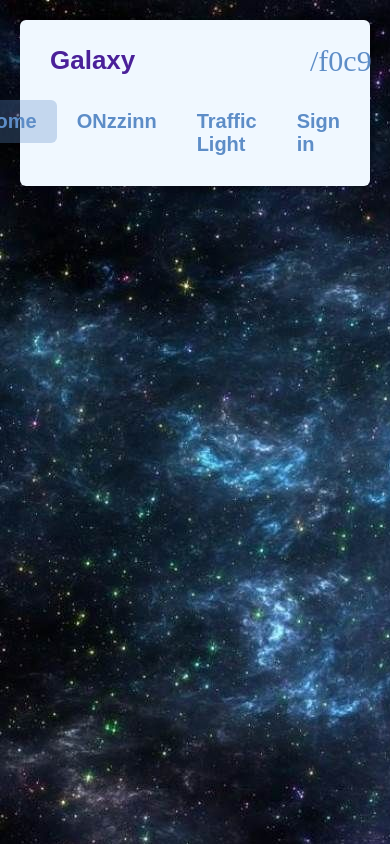
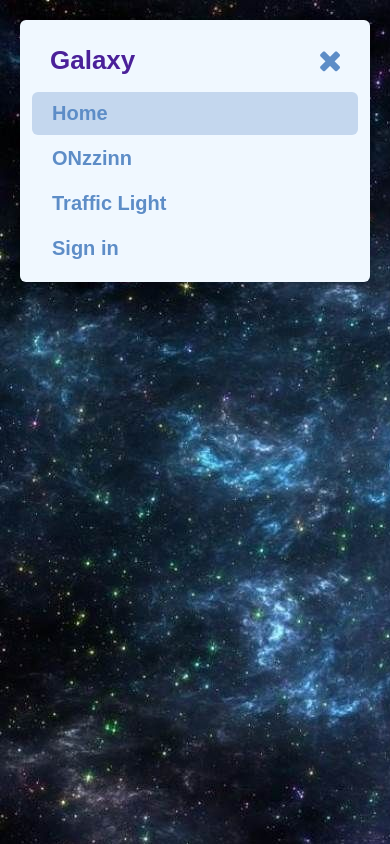
Before and after one commit to Igor-Ponticelli/navbar, a plain HTML site: page index.html in a window 390 px wide. Both pictures are taken after a click on the element 330 px from the left and 60 px from the top of the page. Drawn offline with nearby package versions, Linux system fonts and the light colour scheme.

Commit message:
Navbar finished
Add script

```diff
--- a/index.html
+++ b/index.html
@@ -3,6 +3,7 @@
         <meta charset="utf-8">
         <meta name="viewport" content="width=device-width, initial-scale=1.0">
         <link rel="icon" href="imagens/favicon.png"/>
+        <link rel="stylesheet" href="path/to/font-awesome/css/font-awesome.min.css">
         <link href="https://stackpath.bootstrapcdn.com/font-awesome/4.7.0/css/font-awesome.min.css" rel="stylesheet">
         <link rel="stylesheet" href="style.css" type="text/css">
         <title>Navbar</title>
@@ -23,5 +24,14 @@
             <div class="clearfix"></div>
         </header>
 
+        <script src="https://code.jquery.com/jquery-3.5.1.js" integrity="sha256-QWo7LDvxbWT2tbbQ97B53yJnYU3WhH/C8ycbRAkjPDc=" crossorigin="anonymous"></script>
+        <script type="text/javascript">
+            $(document).ready(function(){
+                $('.menu-toggle').click(function(){
+                    $('.menu-toggle').toggleClass('active')
+                    $('nav').toggleClass('active')
+                })
+            })
+        </script>
     </body>
 </html>
--- a/style.css
+++ b/style.css
@@ -73,8 +73,24 @@ nav ul li a.active, nav ul li a:hover{
         color: #5d8dc7;
     }
     .menu-toggle:before {
-        content: '/f0c9';
+        content: '\f0c9';
         font-family: fontAwesome;
         line-height: 40px;
     }
+    .menu-toggle.active:before {
+        content: '\f00d';
+    }
+    nav {
+        display: none;
+    }
+    nav.active {
+        display: block;
+        width: 100%;
+    }
+    nav.active ul {
+        display: block;
+    }
+    nav.active ul li a {
+        margin: 2;
+    }
 }
```
